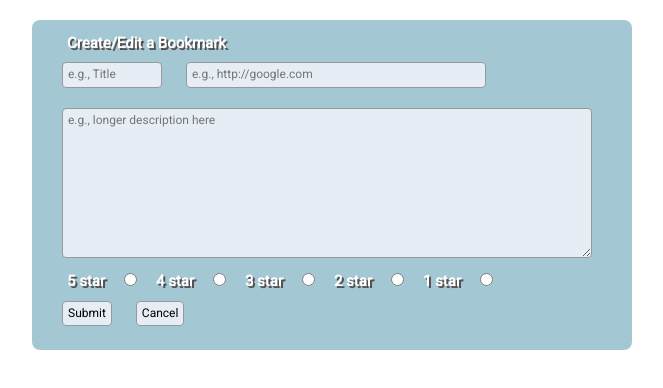
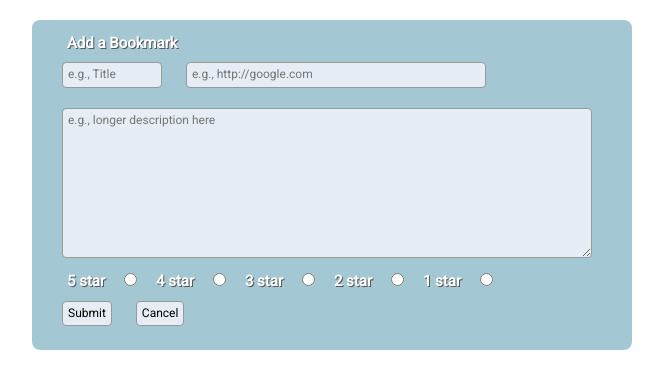
Before and after one commit to thinkful-ei19/bookmarks-miriam, a plain HTML site: page index.html in a window 1280 px wide. Both pictures are taken after a click on the button "Add Bookmark". Shown: the part 60-448 px from the top of the page, without its empty margins (308-971 px from the left). Drawn offline with nearby package versions, Linux system fonts and the light colour scheme; no server answers.

Commit message:
modify create/edit to add

```diff
--- a/index.html
+++ b/index.html
@@ -30,7 +30,7 @@
 
       <form class="hidden" id="js-bookmark-form">
         <div class="side1">
-          <label for="js-bookmark-form-label">Create/Edit a Bookmark</label>
+          <label for="js-bookmark-form-label">Add a Bookmark</label>
           <br>
           <input type="text" name="bookmark-title" title="Title" class="js-bookmark-list-title" placeholder="e.g., Title" required/>
 
--- a/styles/index.css
+++ b/styles/index.css
@@ -71,14 +71,9 @@ label {
   font-size: 15px;
   margin: 10px;
   font-weight: bold;
-  text-shadow: 2px 2px #545050;
+  text-shadow: 1px 1px #585757;
   /* text-shadow: 2px 2px solid black; */
 }
-
-/* #js-bookmark-form-label {
-  font-size: 15px;
-  text-shadow: 2px 2px solid black;
-} */
 
 .remove-bookmark-button {
     float: right;
```
